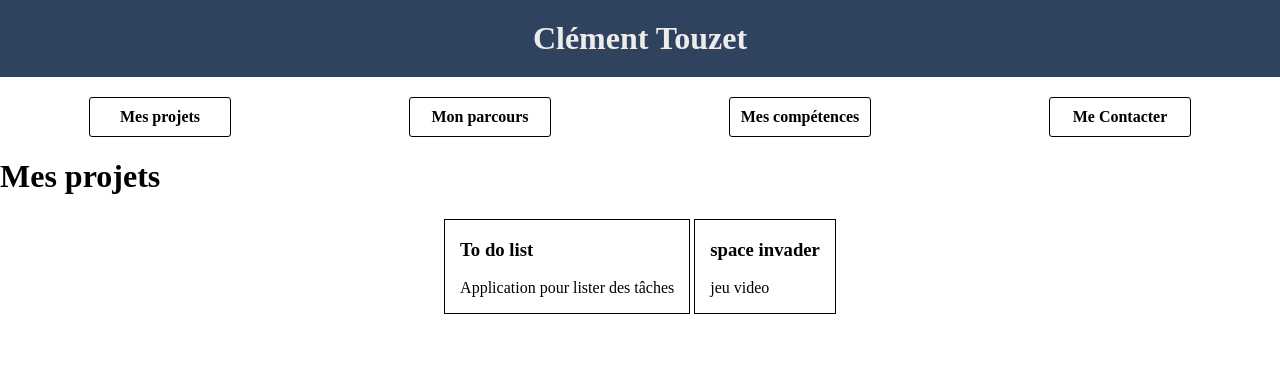
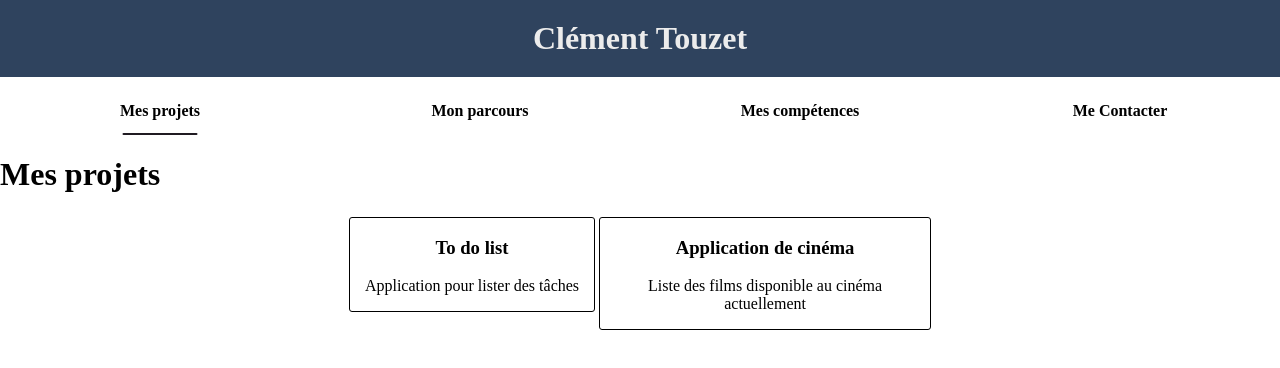
Before and after one commit to clement-touzet/Portfolio, a React (Create React App) app: page /mes-projets in a window 1280 px wide. Shown: the top 368 px of the page. Built offline with nearby package versions, Linux system fonts and the light colour scheme.

Commit message:
scc et début de la mise en place de l'application de cinema

```diff
--- a/src/App.js
+++ b/src/App.js
@@ -6,6 +6,7 @@
 import MesCompetences from "./pages/MesCompetences";
 import MesProjets from "./pages/MesProjets";
 import MonParcours from "./pages/MonParcours";
+import ApplicationCinema from "./pages/projets/ApplicationCinema";
 import ToDoList from "./pages/projets/ToDoList";
 
 const App = () => {
@@ -16,6 +17,10 @@
         <Route path="/" element={<Home />} />
         <Route path="/mes-projets" element={<MesProjets />} />
         <Route path="/mes-projets/to-do-list" element={<ToDoList />} />
+        <Route
+          path="/mes-projets/application-cinema"
+          element={<ApplicationCinema />}
+        />
         <Route path="/mon-parcours" element={<MonParcours />} />
         <Route path="/mes-competences" element={<MesCompetences />} />
         <Route path="/contact" element={<Contact />} />
--- a/src/components/Header.js
+++ b/src/components/Header.js
@@ -4,7 +4,7 @@
 const Header = () => {
   return (
     <div className="header">
-      <NavLink to="/" style={{ textDecoration: "none" }}>
+      <NavLink to="/" style={{ textDecoration: "none" }} draggable={false}>
         <h1>Clément Touzet</h1>
       </NavLink>
     </div>
--- a/src/components/Navigation.js
+++ b/src/components/Navigation.js
@@ -5,16 +5,32 @@
   return (
     <div className="navigation">
       <ul>
-        <NavLink to="/mes-projets">
+        <NavLink
+          to="/mes-projets"
+          className={(nav) => (nav.isActive ? "nav-active" : "")}
+          draggable={false}
+        >
           <li>Mes projets</li>
         </NavLink>
-        <NavLink to="/mon-parcours">
+        <NavLink
+          to="/mon-parcours"
+          className={(nav) => (nav.isActive ? "nav-active" : "")}
+          draggable={false}
+        >
           <li>Mon parcours</li>
         </NavLink>
-        <NavLink to="/mes-competences">
+        <NavLink
+          to="/mes-competences"
+          className={(nav) => (nav.isActive ? "nav-active" : "")}
+          draggable={false}
+        >
           <li>Mes compétences</li>
         </NavLink>
-        <NavLink to="/contact">
+        <NavLink
+          to="/contact"
+          className={(nav) => (nav.isActive ? "nav-active" : "")}
+          draggable={false}
+        >
           <li>Me Contacter</li>
         </NavLink>
       </ul>
--- a/src/components/projets/Projets.js
+++ b/src/components/projets/Projets.js
@@ -11,9 +11,9 @@
       lien: "/mes-projets/to-do-list",
     },
     {
-      titre: "space invader",
-      description: "jeu video",
-      lien: "/mes-projets/",
+      titre: "Application de cinéma",
+      description: "Liste des films disponible au cinéma actuellement",
+      lien: "/mes-projets/application-cinema",
     },
   ];
 
--- a/src/components/projets/toDoList/Tache.js
+++ b/src/components/projets/toDoList/Tache.js
@@ -16,7 +16,7 @@
   }
 
   return (
-    <li className="tache" draggable>
+    <li className="tache">
       <input
         type="checkbox"
         defaultChecked={tache.estCochee}
--- /dev/null
+++ b/src/pages/projets/ApplicationCinema.js
@@ -0,0 +1,13 @@
+import React from "react";
+
+const ApplicationCinema = () => {
+  return (
+    <div>
+      <div className="menu">
+        <a href="/mes-projets">RETOUR</a>
+      </div>
+    </div>
+  );
+};
+
+export default ApplicationCinema;
--- a/src/styles/_settings.scss
+++ b/src/styles/_settings.scss
@@ -7,4 +7,5 @@
 body{
     margin:0;
     padding:0;
+
 }
--- a/src/styles/components/Navigation.scss
+++ b/src/styles/components/Navigation.scss
@@ -1,19 +1,18 @@
 .navigation{
-
     ul {
         list-style: none;
         display:flex;
         justify-content: space-around;
         padding:0;
-        margin:20px 0 20px 0;
+        margin:10px 0 10px 0;
 
     }
 
     ul > a {
         text-decoration: none;
         color:black;
-        border:black 1px solid;
-        padding: 10px;
+        // border:black 1px solid;
+        padding: 15px;
         border-radius:3px;
         min-width: 120px;
         text-align: center;
@@ -21,9 +20,29 @@
         font-weight: bold;
     }
 
+    .nav-active{
+        position: relative;
+        &::after{
+            content: "";
+            background-color:#201b22;
+            height: 2px;
+            width: 50%;
+            position: absolute;
+            border-radius: 10px;
+            bottom: 0px;
+            left: 50%;
+            transform: translateX(-50%);
+            -webkit-animation: anim 0.3s ease forwards;
+            animation: anim 0.6s ease forwards;
+
+        }
+    }
+
     // hover
     ul > a:hover{
         background-color: #201b22;
         color: #ececec;
     }
+
+
 }
--- a/src/styles/components/projets/Projet.scss
+++ b/src/styles/components/projets/Projet.scss
@@ -1,10 +1,11 @@
 .projet{
     border: black solid 1px;
+    border-radius: 3px;
     margin: 2px;
     padding-left: 15px;
     padding-right: 15px;
     max-width: 300px;
-
+    text-align: center;
 }
 .projet:hover{
     background:linear-gradient(to top,#1369dad3,rgba(236, 236, 236, 0.884) 100%)
--- a/src/styles/components/projets/Projets.scss
+++ b/src/styles/components/projets/Projets.scss
@@ -1,3 +1,4 @@
 .projets{
     @include alignementVertical;
+    align-items:flex-start;
 }
```
